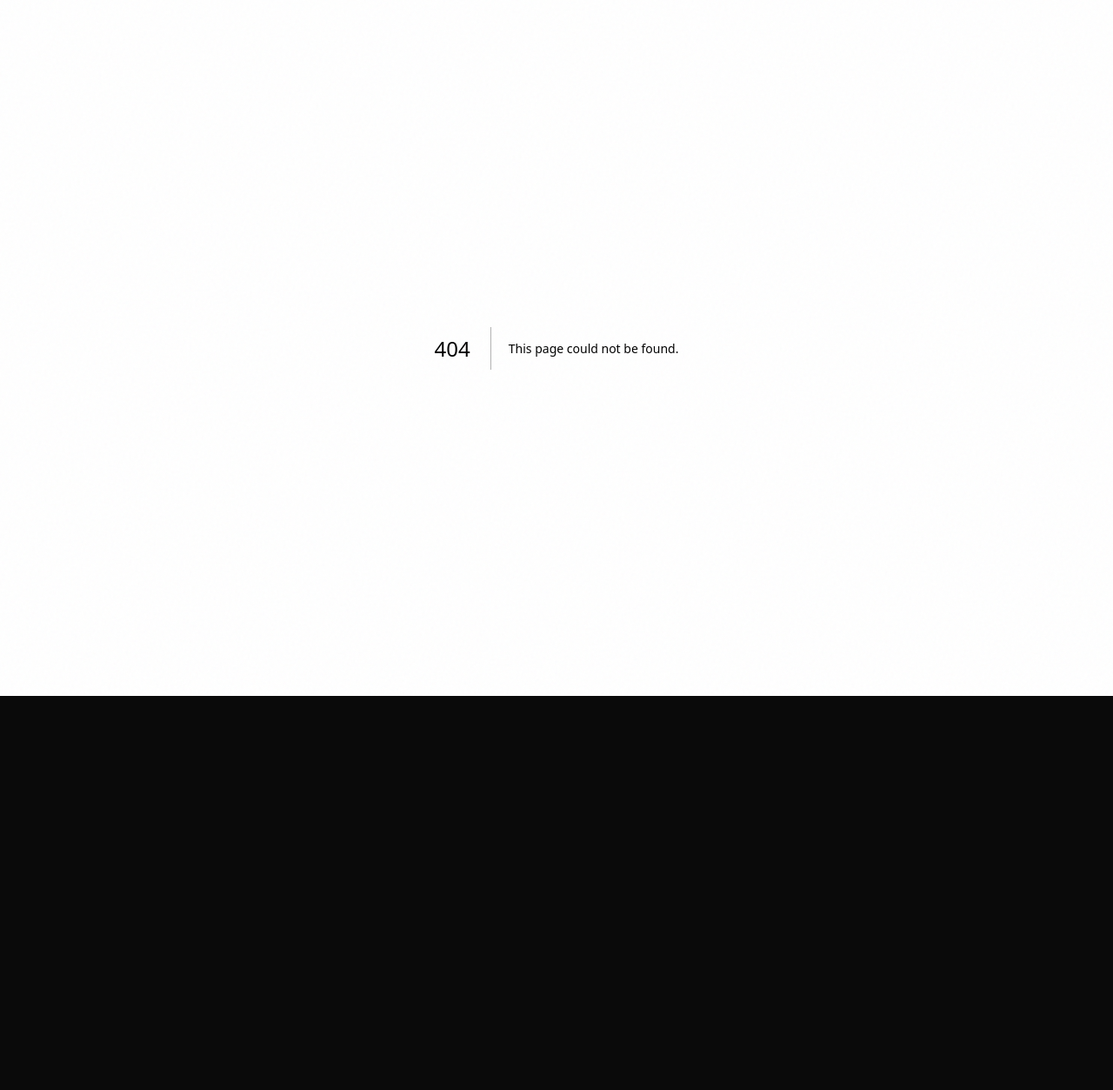
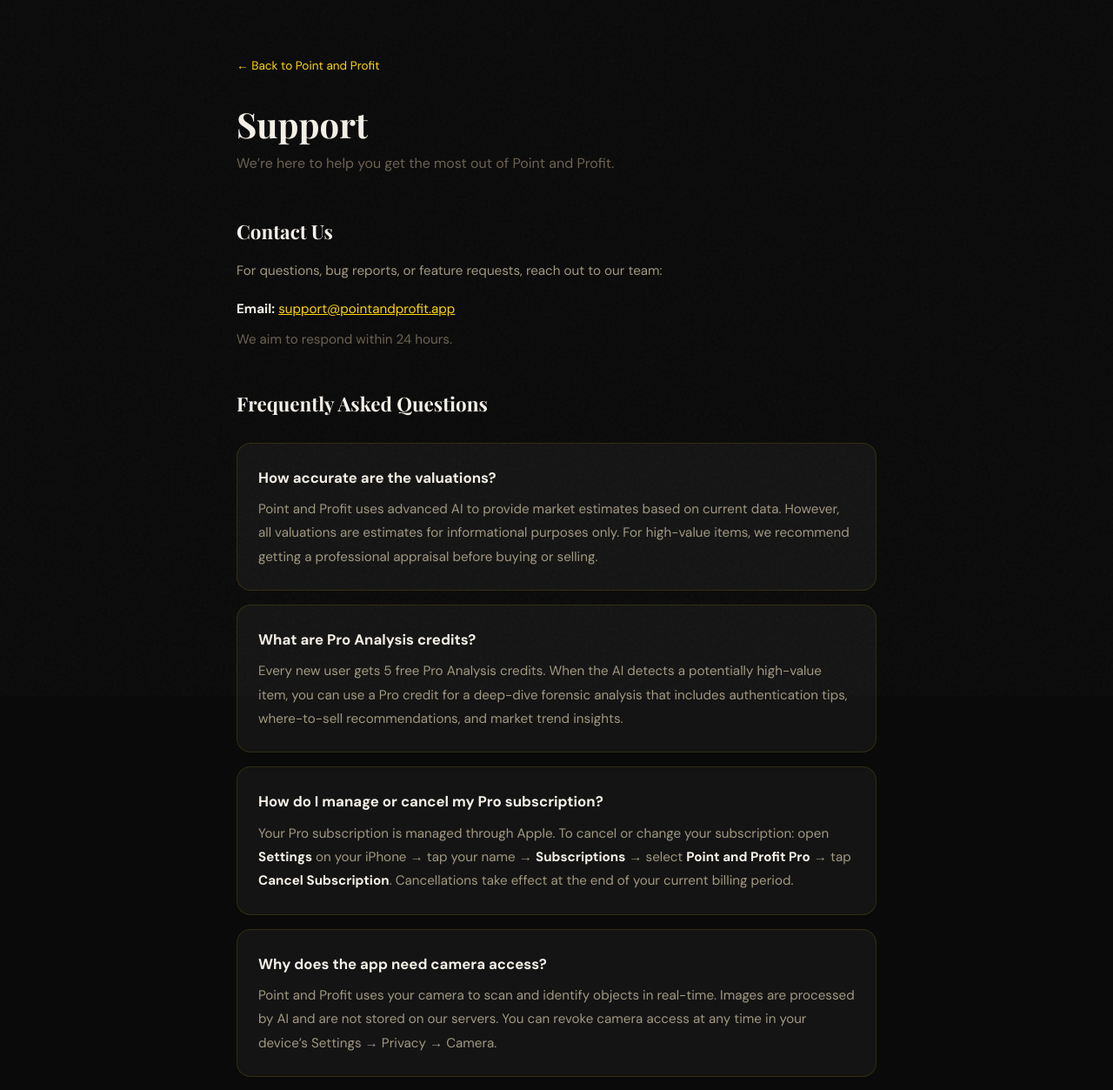
Before and after one commit to rogergrubb/point-and-profit, a Next.js app: page /support in a window 1280 px wide. Before the commit this address had no page. Shown: the top 1253 px of the page at 87% size. Before the commit the page ends 800 px from the top, so only its background shows below. Built offline with nearby package versions, Linux system fonts and the light colour scheme.

Commit message:
Add app/support/page.js

```diff
--- /dev/null
+++ b/app/support/page.js
@@ -0,0 +1,78 @@
+import '../globals.css';
+
+export const metadata = {
+  title: 'Support — Point and Profit',
+};
+
+export default function Support() {
+  return (
+    <main style={{ maxWidth: '800px', margin: '0 auto', padding: '4rem 2rem' }}>
+      <a href="/" style={{ color: 'var(--gold)', textDecoration: 'none', fontSize: '0.85rem', display: 'inline-block', marginBottom: '2rem' }}>← Back to Point and Profit</a>
+
+      <h1 style={{ fontFamily: "'Playfair Display', serif", fontSize: '2.5rem', marginBottom: '0.5rem' }}>
+        <span className="gold">Support</span>
+      </h1>
+      <p style={{ color: 'var(--text-dim)', marginBottom: '3rem' }}>We&rsquo;re here to help you get the most out of Point and Profit.</p>
+
+      <div style={{ color: 'var(--text-secondary)', lineHeight: '1.8', fontSize: '0.95rem' }}>
+
+        <h2 style={{ color: 'var(--text-primary)', fontFamily: "'Playfair Display', serif", fontSize: '1.4rem', marginTop: '2.5rem', marginBottom: '0.75rem' }}>Contact Us</h2>
+        <p>For questions, bug reports, or feature requests, reach out to our team:</p>
+        <p style={{ marginTop: '1rem' }}>
+          <strong style={{ color: 'var(--text-primary)' }}>Email:</strong> <a href="mailto:support@pointandprofit.app" style={{ color: 'var(--gold)' }}>support@pointandprofit.app</a>
+        </p>
+        <p style={{ marginTop: '0.5rem', color: 'var(--text-dim)' }}>We aim to respond within 24 hours.</p>
+
+        <h2 style={{ color: 'var(--text-primary)', fontFamily: "'Playfair Display', serif", fontSize: '1.4rem', marginTop: '2.5rem', marginBottom: '0.75rem' }}>Frequently Asked Questions</h2>
+
+        <div style={{ marginTop: '1.5rem', padding: '1.5rem', background: 'var(--charcoal)', borderRadius: '16px', border: '1px solid var(--border)', marginBottom: '1rem' }}>
+          <h3 style={{ color: 'var(--text-primary)', fontSize: '1.05rem', marginBottom: '0.5rem' }}>How accurate are the valuations?</h3>
+          <p>Point and Profit uses advanced AI to provide market estimates based on current data. However, all valuations are estimates for informational purposes only. For high-value items, we recommend getting a professional appraisal before buying or selling.</p>
+        </div>
+
+        <div style={{ padding: '1.5rem', background: 'var(--charcoal)', borderRadius: '16px', border: '1px solid var(--border)', marginBottom: '1rem' }}>
+          <h3 style={{ color: 'var(--text-primary)', fontSize: '1.05rem', marginBottom: '0.5rem' }}>What are Pro Analysis credits?</h3>
+          <p>Every new user gets 5 free Pro Analysis credits. When the AI detects a potentially high-value item, you can use a Pro credit for a deep-dive forensic analysis that includes authentication tips, where-to-sell recommendations, and market trend insights.</p>
+        </div>
+
+        <div style={{ padding: '1.5rem', background: 'var(--charcoal)', borderRadius: '16px', border: '1px solid var(--border)', marginBottom: '1rem' }}>
+          <h3 style={{ color: 'var(--text-primary)', fontSize: '1.05rem', marginBottom: '0.5rem' }}>How do I manage or cancel my Pro subscription?</h3>
+          <p>Your Pro subscription is managed through Apple. To cancel or change your subscription: open <strong style={{ color: 'var(--text-primary)' }}>Settings</strong> on your iPhone → tap your name → <strong style={{ color: 'var(--text-primary)' }}>Subscriptions</strong> → select <strong style={{ color: 'var(--text-primary)' }}>Point and Profit Pro</strong> → tap <strong style={{ color: 'var(--text-primary)' }}>Cancel Subscription</strong>. Cancellations take effect at the end of your current billing period.</p>
+        </div>
+
+        <div style={{ padding: '1.5rem', background: 'var(--charcoal)', borderRadius: '16px', border: '1px solid var(--border)', marginBottom: '1rem' }}>
+          <h3 style={{ color: 'var(--text-primary)', fontSize: '1.05rem', marginBottom: '0.5rem' }}>Why does the app need camera access?</h3>
+          <p>Point and Profit uses your camera to scan and identify objects in real-time. Images are processed by AI and are not stored on our servers. You can revoke camera access at any time in your device&rsquo;s Settings → Privacy → Camera.</p>
+        </div>
+
+        <div style={{ padding: '1.5rem', background: 'var(--charcoal)', borderRadius: '16px', border: '1px solid var(--border)', marginBottom: '1rem' }}>
+          <h3 style={{ color: 'var(--text-primary)', fontSize: '1.05rem', marginBottom: '0.5rem' }}>Can I scan anything?</h3>
+          <p>Yes! Point and Profit is a universal appraiser. It can identify and estimate the value of coins, antiques, furniture, cars, collectibles, pets, electronics, real estate features, jewelry, art, and much more.</p>
+        </div>
+
+        <div style={{ padding: '1.5rem', background: 'var(--charcoal)', borderRadius: '16px', border: '1px solid var(--border)', marginBottom: '1rem' }}>
+          <h3 style={{ color: 'var(--text-primary)', fontSize: '1.05rem', marginBottom: '0.5rem' }}>How do I delete my data?</h3>
+          <p>All scan history is stored locally on your device. You can delete individual scans by swiping left on them in the Finds tab, or delete all data by uninstalling the App. No data is stored on our servers.</p>
+        </div>
+
+        <div style={{ padding: '1.5rem', background: 'var(--charcoal)', borderRadius: '16px', border: '1px solid var(--border)', marginBottom: '1rem' }}>
+          <h3 style={{ color: 'var(--text-primary)', fontSize: '1.05rem', marginBottom: '0.5rem' }}>The scan isn&rsquo;t working — what should I do?</h3>
+          <p>Make sure you have a stable internet connection (the AI requires connectivity). Try improving lighting conditions and getting closer to the object. If problems persist, email us at <a href="mailto:support@pointandprofit.app" style={{ color: 'var(--gold)' }}>support@pointandprofit.app</a> with a description of the issue.</p>
+        </div>
+
+        <h2 style={{ color: 'var(--text-primary)', fontFamily: "'Playfair Display', serif", fontSize: '1.4rem', marginTop: '2.5rem', marginBottom: '0.75rem' }}>Request Account &amp; Data Deletion</h2>
+        <p>Since Point and Profit stores all data locally on your device, uninstalling the App removes all your data. If you have a Pro subscription and wish to fully close your account, please email <a href="mailto:support@pointandprofit.app" style={{ color: 'var(--gold)' }}>support@pointandprofit.app</a> with the subject line &ldquo;Account Deletion Request&rdquo; and we will process it within 7 business days.</p>
+
+      </div>
+
+      <footer className="footer" style={{ marginTop: '4rem' }}>
+        <div className="footer-brand">
+          <span className="gold">Point</span> and <span className="gold">Profit</span>
+        </div>
+        <p className="footer-sub">
+          Built by <a href="https://numberoneson.com" target="_blank" rel="noopener noreferrer">Number One Son Software</a> &nbsp;·&nbsp; © 2026
+        </p>
+      </footer>
+    </main>
+  );
+}
```
